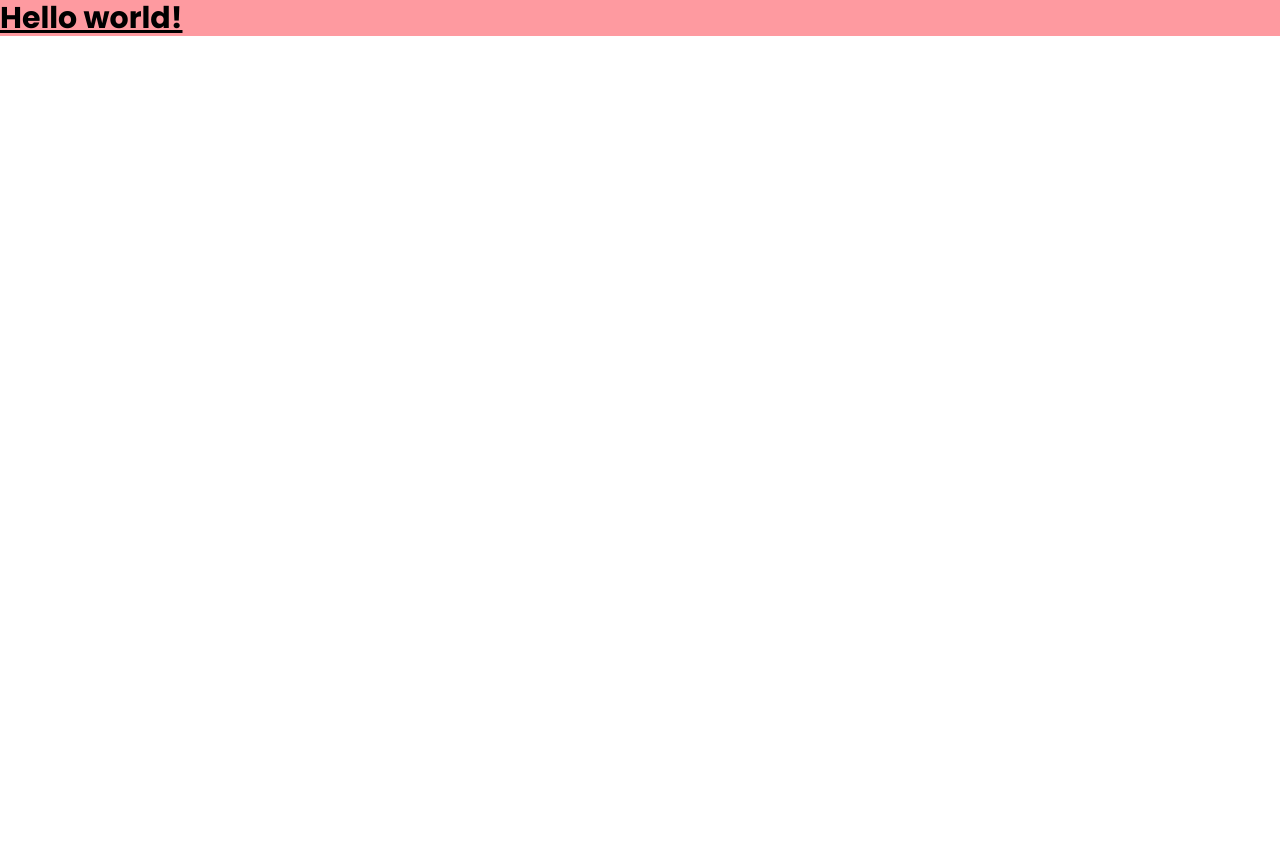
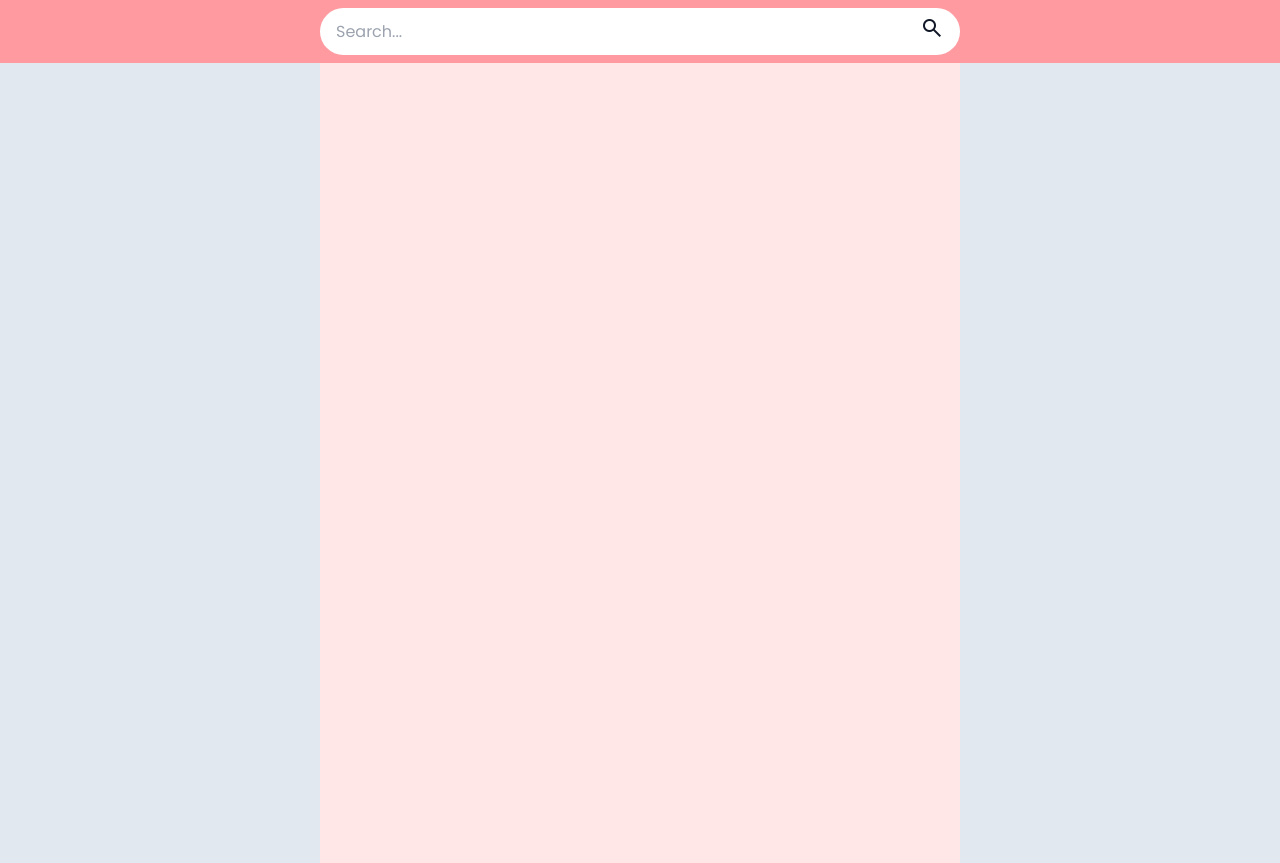
Before and after one commit to ilhamarifinsamsul/project-kitabantu-tailwind-slicing, a website: page index.html in a window 1280 px wide. Before the commit the page ends 800 px from the top, so only its background shows below. Drawn offline with nearby package versions, Linux system fonts and the light colour scheme; a web font is replaced by a local one.

Commit message:
add header

```diff
--- a/index.html
+++ b/index.html
@@ -3,11 +3,31 @@
   <head>
     <meta charset="UTF-8" />
     <meta name="viewport" content="width=device-width, initial-scale=1.0" />
+    <link
+      rel="stylesheet"
+      href="https://fonts.googleapis.com/css2?family=Material+Symbols+Outlined:opsz,wght,FILL,GRAD@20..48,100..700,0..1,-50..200&icon_names=search"
+    />
     <link href="./src/output.css" rel="stylesheet" />
   </head>
-  <body>
-    <h1 class="text-3xl font-bold underline font-poppins bg-pink-kb">
-      Hello world!
-    </h1>
+  <body class="bg-slate-200 text-gray-900 font-poppins">
+    <!-- Header -->
+    <nav class="bg-pink-kb w-full py-2">
+      <div class="mx-auto flex max-w-screen-sm">
+        <input
+          type="text"
+          name="search"
+          class="rounded-s-full px-4 py-2 w-full"
+          placeholder="Search..."
+        />
+        <button type="submit" class="bg-white rounded-e-full px-4 py-2">
+          <span class="material-symbols-outlined"> search </span>
+        </button>
+      </div>
+    </nav>
+    <!-- Header end -->
+
+    <!-- Main Content -->
+    <main class="mx-auto max-w-screen-sm bg-[#FFE7E7] min-h-screen"></main>
+    <!-- Main Content end -->
   </body>
 </html>
```
Also changed, not shown: src/output.css.
